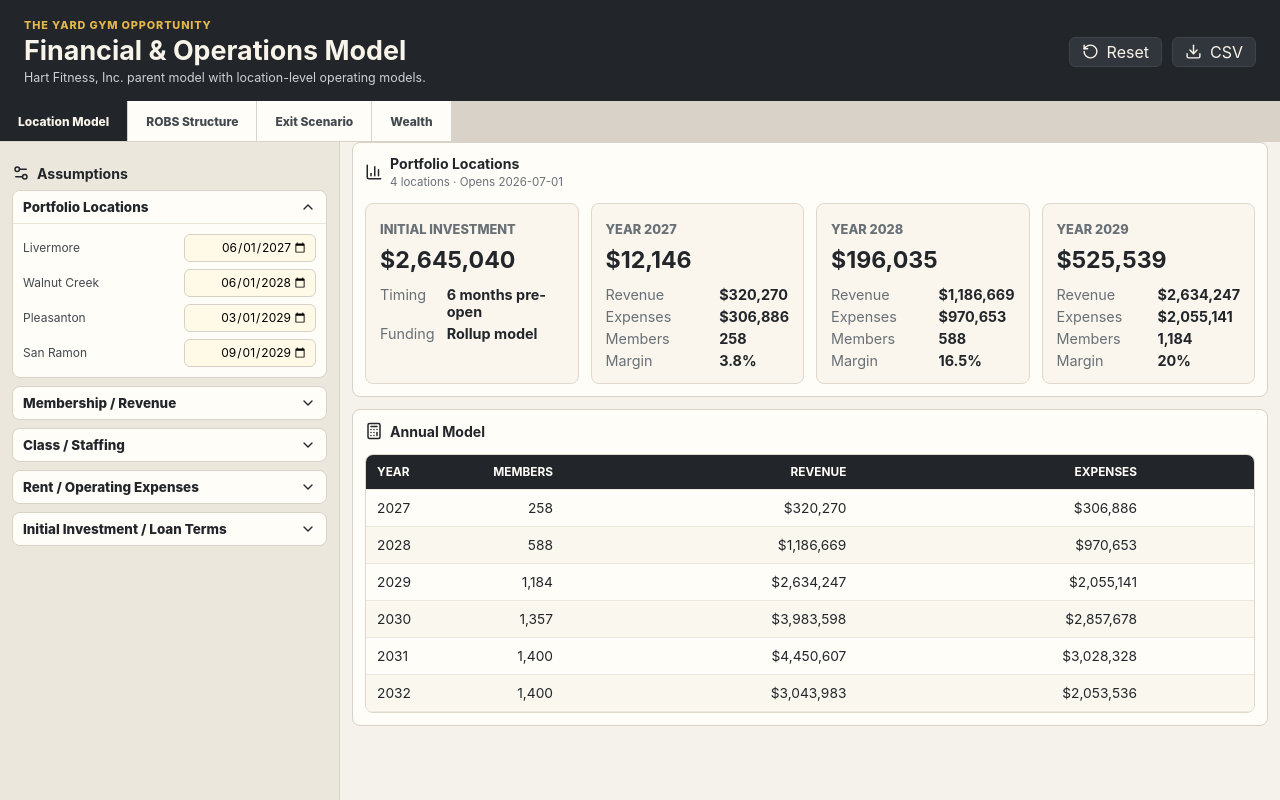
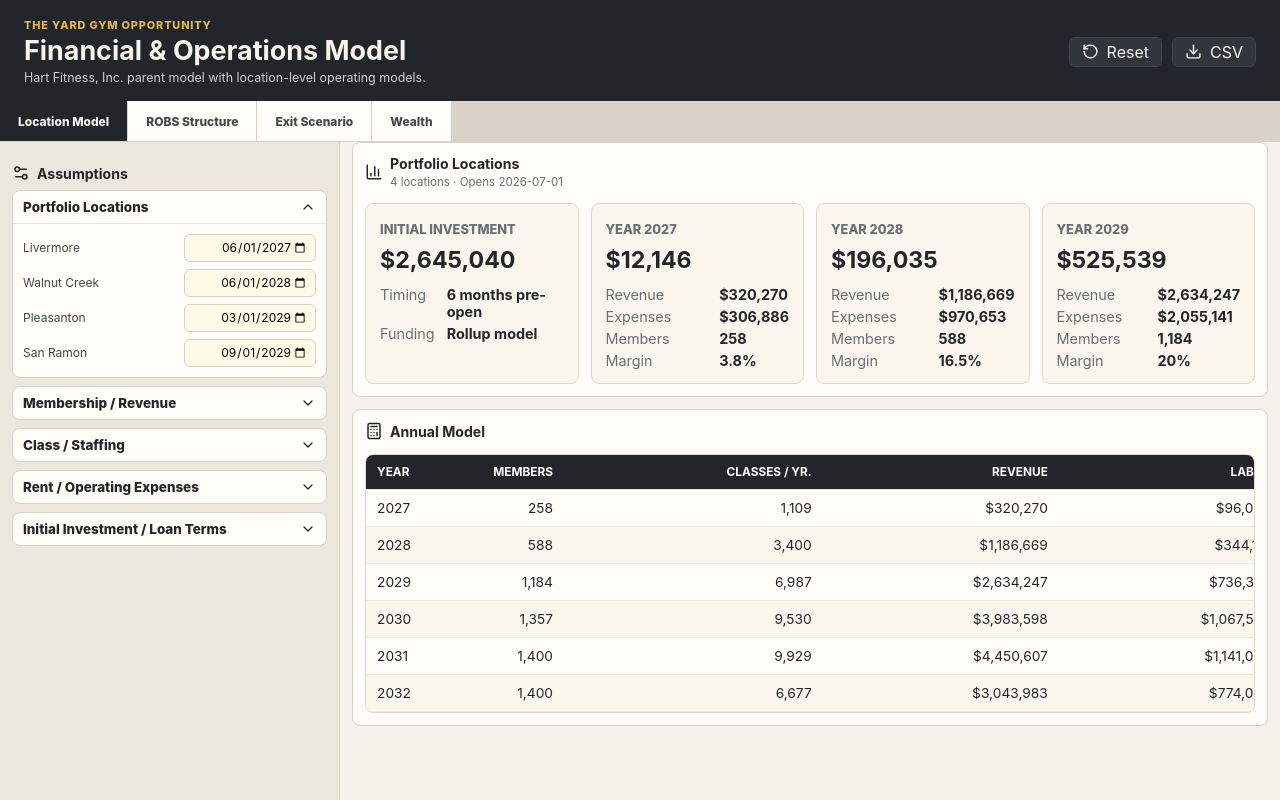
Before and after one commit to jkhart/theyardgym-financials, a React (Vite) app: page / in a window 1280 px wide. Shown: the top 800 px of the page. Built offline with nearby package versions, Linux system fonts and the light colour scheme.

Commit message:
Reorder annual operating table

```diff
--- a/src/components/Dashboard.jsx
+++ b/src/components/Dashboard.jsx
@@ -57,12 +57,13 @@ export function Dashboard({ model, locationMeta }) {
               <tr>
                 <th>Year</th>
                 <th>Members</th>
+                <th>Classes / Yr.</th>
                 <th>Revenue</th>
-                <th>Expenses</th>
-                <th>Op Profit</th>
-                <th>Classes / Yr.</th>
                 <th>Labor</th>
                 <th>Rent</th>
+                <th>Other Expenses</th>
+                <th>Total Expenses</th>
+                <th>Op Profit</th>
                 <th>Margin</th>
               </tr>
             </thead>
@@ -71,14 +72,15 @@ export function Dashboard({ model, locationMeta }) {
                 <tr key={m.year}>
                   <td>{m.year}</td>
                   <td>{formatValue(m.totalMembers, "number")}</td>
+                  <td>{formatValue(m.monthlySlots, "number")}</td>
                   <td>{money.format(m.operatingRevenue)}</td>
+                  <td>{money.format(m.labor)}</td>
+                  <td>{money.format(m.rent)}</td>
+                  <td>{money.format(m.totalExpenses - m.labor - m.rent)}</td>
                   <td>{money.format(m.totalExpenses)}</td>
                   <td className={m.grossOperatingProfit < 0 ? "negative" : "positive"}>
                     {money.format(m.grossOperatingProfit)}
                   </td>
-                  <td>{formatValue(m.monthlySlots, "number")}</td>
-                  <td>{money.format(m.labor)}</td>
-                  <td>{money.format(m.rent)}</td>
                   <td>{pct.format(m.operatingMargin)}</td>
                 </tr>
               ))}
```
